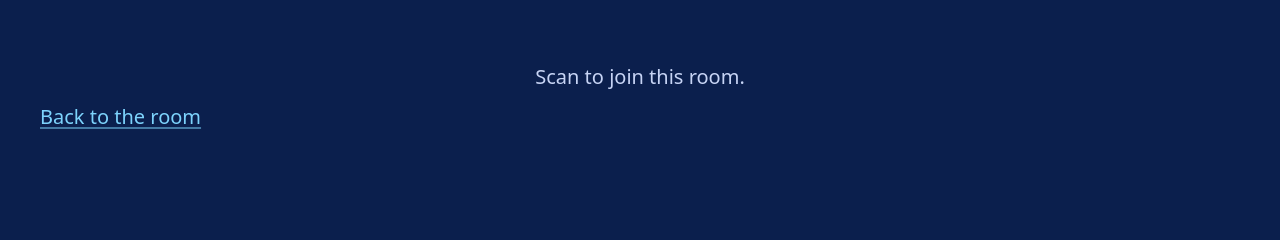
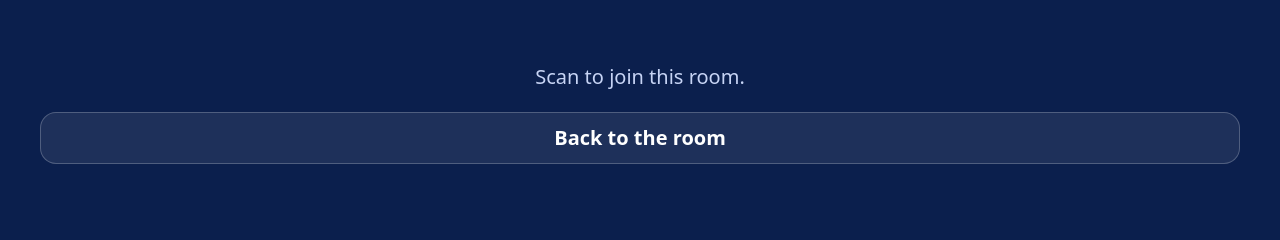
Before and after one commit to AntonKemper-H/einig, a Flask app: template app/templates/lobby.html in a window 1280 px wide. Shown: the part 499-739 px from the top of the page. Run offline with Flask 3, Linux system fonts and the light colour scheme; the template is opened without the code that fills it, so the values that code supplies are empty; some libraries are stand-ins or nearby versions.

Commit message:
Design: back and cancel links become buttons
'Back to the room', 'Back to the lobby', 'See the result' and 'Cancel' on
the confirmation pages were plain underlined text at the end of a page.
They are now see-through buttons (.nav-button, 52 px). 'Refresh' and
'Part of <group>' on the room page become small outlined pills
(.inline-button, 44 px). Only a class is added; hrefs and texts stay.

Co-Authored-By: Claude Opus 5.5 <noreply@anthropic.com>

```diff
--- a/app/static/css/app.css
+++ b/app/static/css/app.css
@@ -1099,3 +1099,36 @@ button.danger-button:focus-visible {
   color: #FFFFFF;
   text-align: center;
 }
+
+/* Navigation links at the end of a page ("Back to the room", "Back to the lobby", "See the result",
+   "Cancel"): a see-through button, so they look like the rest of the app and are easy to tap. */
+a.nav-button {
+  display: flex;
+  align-items: center;
+  justify-content: center;
+  min-height: 52px;
+  margin-top: 0.5rem;
+  border: 1px solid var(--einig-line);
+  border-radius: 16px;
+  background: var(--einig-surface);
+  color: var(--einig-text);
+  font-weight: 700;
+  text-decoration: none;
+}
+a.nav-button:hover { background: var(--einig-surface-strong); color: var(--einig-text); }
+a.nav-button:focus-visible,
+a.inline-button:focus-visible { outline: 3px solid var(--einig-accent-2); outline-offset: 2px; }
+/* Small links inside a card or the head of the room page ("Refresh", "Part of <group>"). */
+a.inline-button {
+  display: inline-flex;
+  align-items: center;
+  min-height: 44px;
+  padding: 0 1rem;
+  border: 1px solid rgba(255, 255, 255, 0.45);
+  border-radius: 999px;
+  color: #FFFFFF;
+  font-size: 0.9rem;
+  font-weight: 600;
+  text-decoration: none;
+}
+a.inline-button:hover { background: rgba(255, 255, 255, 0.12); color: #FFFFFF; }
--- a/app/templates/delete_room.html
+++ b/app/templates/delete_room.html
@@ -10,5 +10,5 @@
   <form action="{{ url_for('rooms.delete_room', room_id=room.id) }}" method="post">
     <button type="submit" class="danger-button">Delete room</button>
   </form>
-  <p><a href="{{ url_for('rooms.show_room', room_id=room.id) }}">Cancel</a></p>
+  <p><a href="{{ url_for('rooms.show_room', room_id=room.id) }}" class="nav-button">Cancel</a></p>
 {% endblock %}
--- a/app/templates/forget_room.html
+++ b/app/templates/forget_room.html
@@ -12,5 +12,5 @@
   <form action="{{ url_for('rooms.forget_room', room_id=room.id) }}" method="post">
     <button type="submit">Remove from my list</button>
   </form>
-  <p><a href="{{ url_for('main.home') }}">Cancel</a></p>
+  <p><a href="{{ url_for('main.home') }}" class="nav-button">Cancel</a></p>
 {% endblock %}
--- a/app/templates/lobby.html
+++ b/app/templates/lobby.html
@@ -76,5 +76,5 @@
     <p><a href="{{ url_for('rooms.show_vote', room_id=room.id) }}" role="button" class="rate-button">Rate the options</a></p>
   {% endif %}
 
-  <p><a href="{{ url_for('rooms.show_room', room_id=room.id) }}">Back to the room</a></p>
+  <p><a href="{{ url_for('rooms.show_room', room_id=room.id) }}" class="nav-button">Back to the room</a></p>
 {% endblock %}
--- a/app/templates/result.html
+++ b/app/templates/result.html
@@ -83,5 +83,5 @@
     <p><small>Options someone did not rate count as "{{ rating_labels.ok }}" for them.</small></p>
   {% endif %}
 
-  <p><a href="{{ url_for('rooms.show_lobby', room_id=room.id) }}">Back to the lobby</a></p>
+  <p><a href="{{ url_for('rooms.show_lobby', room_id=room.id) }}" class="nav-button">Back to the lobby</a></p>
 {% endblock %}
--- a/app/templates/room.html
+++ b/app/templates/room.html
@@ -16,7 +16,7 @@
     <p>You joined as {{ participant.nickname }}.</p>
     {% if group and group_member %}
       {# F16: only for browsers that are members of this room's group, never for guests. #}
-      <p><a href="{{ url_for('groups.show_group', group_id=group.id) }}">Part of {{ group.name }}</a></p>
+      <p><a href="{{ url_for('groups.show_group', group_id=group.id) }}" class="inline-button">Part of {{ group.name }}</a></p>
     {% endif %}
     {% if setup_line %}
       <p>{{ setup_line }}</p>
@@ -34,7 +34,7 @@
         {% endfor %}
       </ul>
       {# Not live: a reload would wipe what someone is typing, so the page only reloads on request. #}
-      <p><a href="{{ url_for('rooms.show_room', room_id=room.id) }}">Refresh</a></p>
+      <p><a href="{{ url_for('rooms.show_room', room_id=room.id) }}" class="inline-button">Refresh</a></p>
       {% if participant.is_creator and room.status == "collecting" %}
         {% for hint in start_hints %}
           <p>{{ hint }}</p>
--- a/app/templates/vote.html
+++ b/app/templates/vote.html
@@ -151,10 +151,10 @@
       <button type="submit" class="secondary">Close the room and show the result</button>
     </form>
   {% elif room.status == "closed" %}
-    <p><a href="{{ url_for('rooms.show_result', room_id=room.id) }}">See the result</a></p>
+    <p><a href="{{ url_for('rooms.show_result', room_id=room.id) }}" class="nav-button">See the result</a></p>
   {% endif %}
 
   {% if not one_card %}
-    <p><a href="{{ url_for('rooms.show_lobby', room_id=room.id) }}">Back to the lobby</a></p>
+    <p><a href="{{ url_for('rooms.show_lobby', room_id=room.id) }}" class="nav-button">Back to the lobby</a></p>
   {% endif %}
 {% endblock %}
```
Also changed, not shown: tests/test_design_nav_buttons.py (added, +64 -0 lines).
